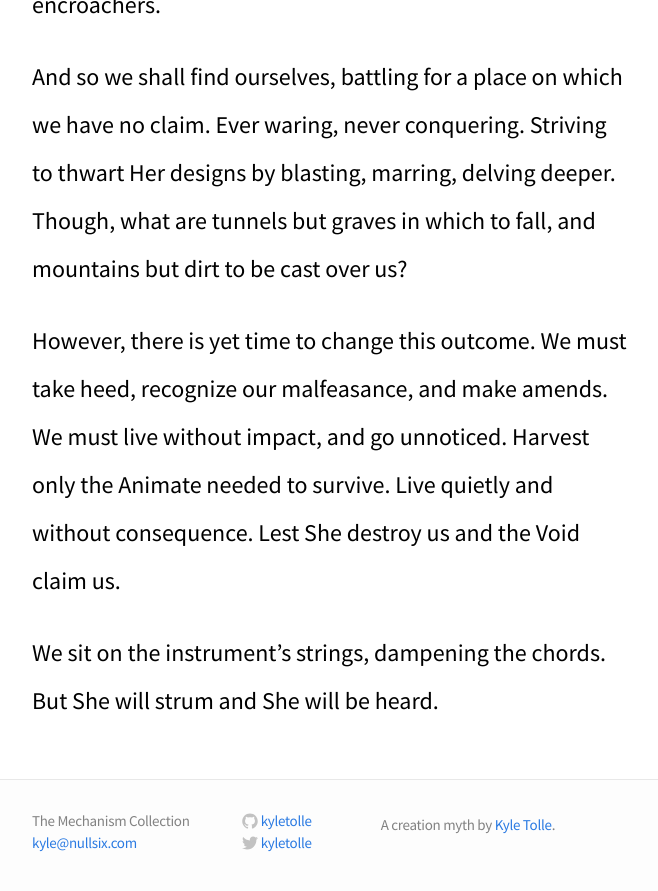
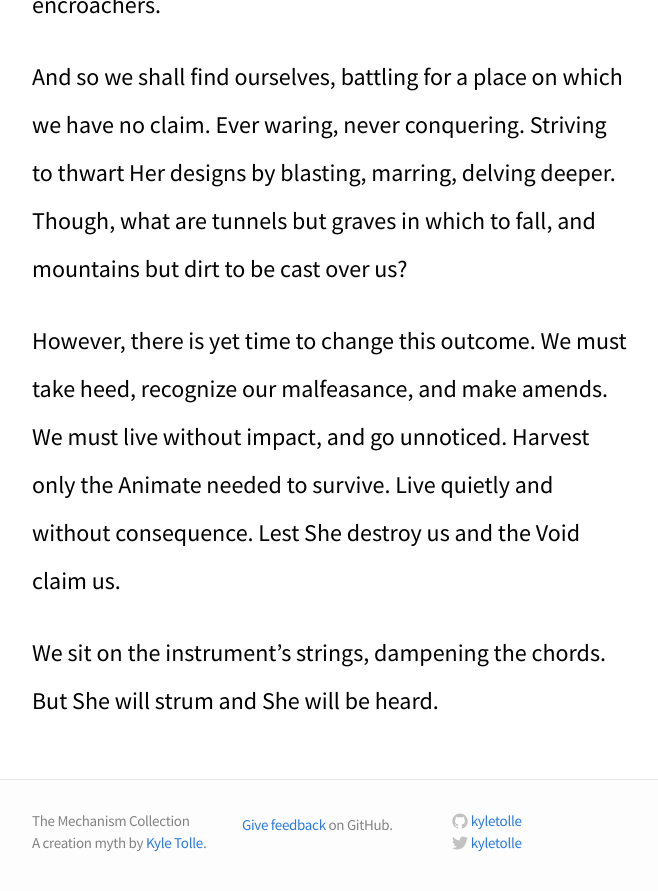
Before and after one commit to kyletolle/the-mechanism-collection, a Jekyll site: the page built from index.md, in a window 1280 px wide and 900 px high, scrolled down 14376 px. Shown: the top 891 px of the window, without its empty margins (308-966 px from the left). Built offline with Jekyll 4.4.1, drawn with Linux system fonts in a browser that asks for light colours.

Commit message:
Reoranize footer; add link to give feedback

```diff
--- a/_includes/footer.html
+++ b/_includes/footer.html
@@ -5,8 +5,14 @@
     <div class="footer-col-1 column">
       <ul>
         <li>{{ site.title }}</li>
-        <li><a href="mailto:{{ site.email }}">{{ site.email }}</a></li>
+        <li>
+          <span class="text">{{ site.footer-url }}</span>
+        </li>
       </ul>
+    </div>
+
+    <div class="footer-col-1 column">
+      <p class="text"><a href="https://github.com/kyletolle/the-mechanism-collection/issues">Give feedback</a> on GitHub.</p>
     </div>
 
     <div class="footer-col-2 column">
@@ -49,11 +55,6 @@
         </li>
       </ul>
     </div>
-
-    <div class="footer-col-3 column">
-      <p class="text">{{ site.footer-url }}</p>
-    </div>
-
   </div>
 
 </footer>
```
